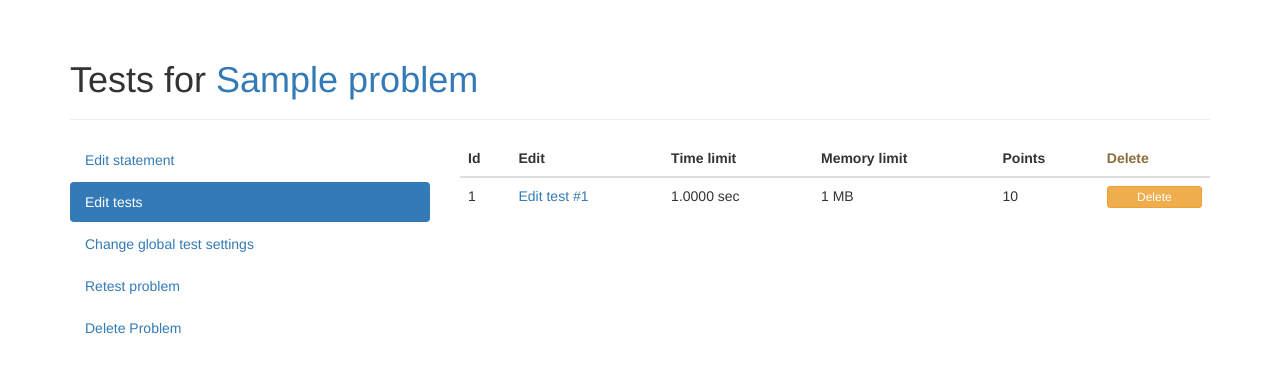
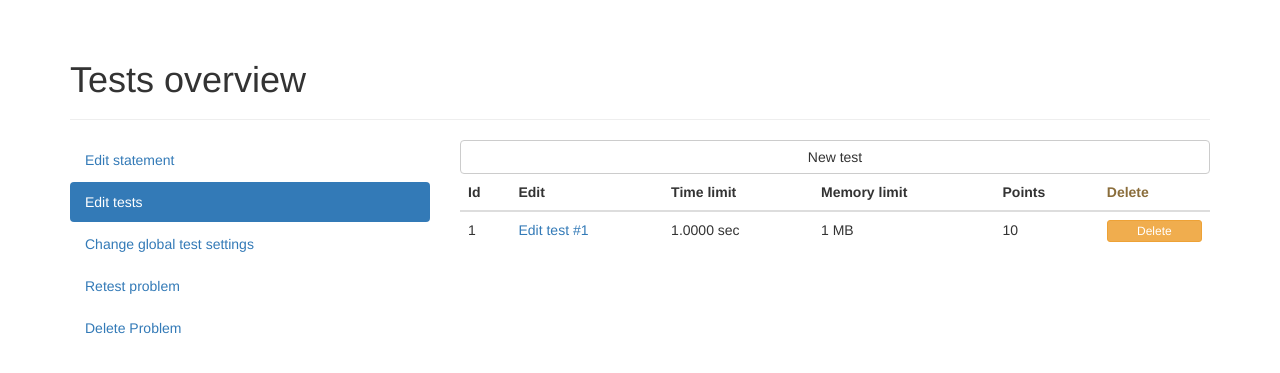
Before and after one commit to Alaxe/judgeSystem, a Django app: a page that uses judge/templates/judge/test_list.html in a window 1280 px wide. Shown: the part 51-424 px from the top of the page. Run offline with Django 3.2, Linux system fonts and the light colour scheme; a user stored in the database is signed in; tables that the repository leaves empty hold one stand-in row (values such as "Sample post"); parts of the project's set-up code (start-up, migrations or seed data) failed here and were passed over; some libraries are stand-ins or nearby versions.

Commit message:
Minor tweaks to problem edit
 - Added a link to 'test_new' in the 'test_list' view
 - Modified the titles of the problem edit pages so they look similar

```diff
--- a/judge/templates/judge/problem_edit.html
+++ b/judge/templates/judge/problem_edit.html
@@ -1,5 +1,9 @@
 {% extends 'judge/problem_edit_base.html' %}
 {% load bootstrap3 %}
+
+{% block title %}
+	<h1> {{ title }} </h1>
+{% endblock %}
 
 {% block edit_content %}
 	<form method = "POST" action = "{{request.get_full_path}}">
--- a/judge/templates/judge/problem_edit_base.html
+++ b/judge/templates/judge/problem_edit_base.html
@@ -1,9 +1,5 @@
 {% extends 'judge/base.html' %}
 {% load bootstrap3 %}
-
-{% block title %}
-	<h1> {{title}} </h1>
-{% endblock %}
 
 {% block content %}
 	<div class="row">
--- a/judge/templates/judge/test_edit.html
+++ b/judge/templates/judge/test_edit.html
@@ -2,7 +2,7 @@
 {% load bootstrap3 %}
 
 {% block title %}
-	<h1> {{title}} </h1>
+	<h1> {{ title }} </h1>
 {% endblock %}
 
 {% block edit_content %}
--- a/judge/templates/judge/test_list.html
+++ b/judge/templates/judge/test_list.html
@@ -1,14 +1,14 @@
 {% extends 'judge/problem_edit_base.html' %}
+
 {% block title %}
-	<h1>
-		Tests for
-		<a href="{% url 'judge:problem_edit' problem.pk%}" >
-			{{ problem.title }}
-		</a>
-	</h1>
+	<h1> Tests overview </h1>
 {% endblock %}
 
 {% block edit_content %}
+	<a href="{% url 'judge:test_new' problem_pk %}"
+		class="btn btn-default btn-block">
+		New test
+	</a>
 	<table class="table table-hover">
 		<thead>
 			<tr>
--- a/judge/views/test.py
+++ b/judge/views/test.py
@@ -35,14 +35,14 @@ class TestForm(ModelForm):
 
 class TestNew(View):
     template_name = 'judge/test_edit.html'
-    title = 'Add Test'
+    title = 'Add a test'
 
     def get_context(self, form, problem):
         return {
             'form' : form,
             'problem': problem,
-            'title' : self.title,
-            'action': 'create'
+            'problem_pk': problem.pk,
+            'title' : self.title
         }
 
     def get(self, request, problem_id):
@@ -70,7 +70,7 @@ class TestNew(View):
 
 class TestEdit(View):
     template_name = 'judge/test_edit.html'
-    title = 'Edit Test'
+    title = 'Edit test'
 
     def get_context(self, form, test):
         return {
```
Also changed, not shown: judge/views/problem.py (+4 -3 lines), 1 other file.
